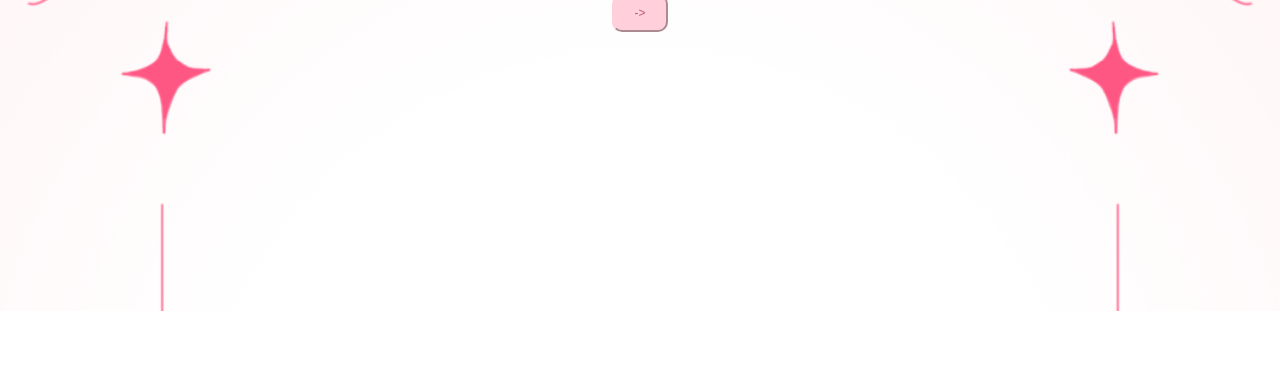
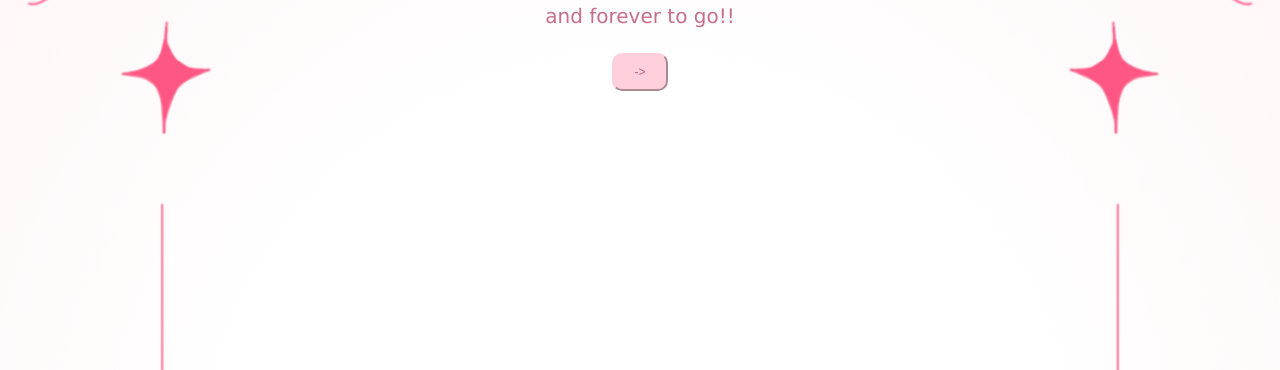
Before and after one commit to vaniapzm20/24, a plain HTML site: page timer.html in a window 1280 px wide. Shown: the part 648-1018 px from the top of the page. Before the commit the page ends 959 px from the top, so only its background shows below. Drawn offline with Linux system fonts and the light colour scheme.

Commit message:
added smth to letter

```diff
--- a/timer.html
+++ b/timer.html
@@ -20,6 +20,8 @@
         <div id="seconds"></div>
     </div>
 
+    <p>and forever to go!!</p>
+
     <a href="flowers.html">
         <button>-></button>
      </a>
```
